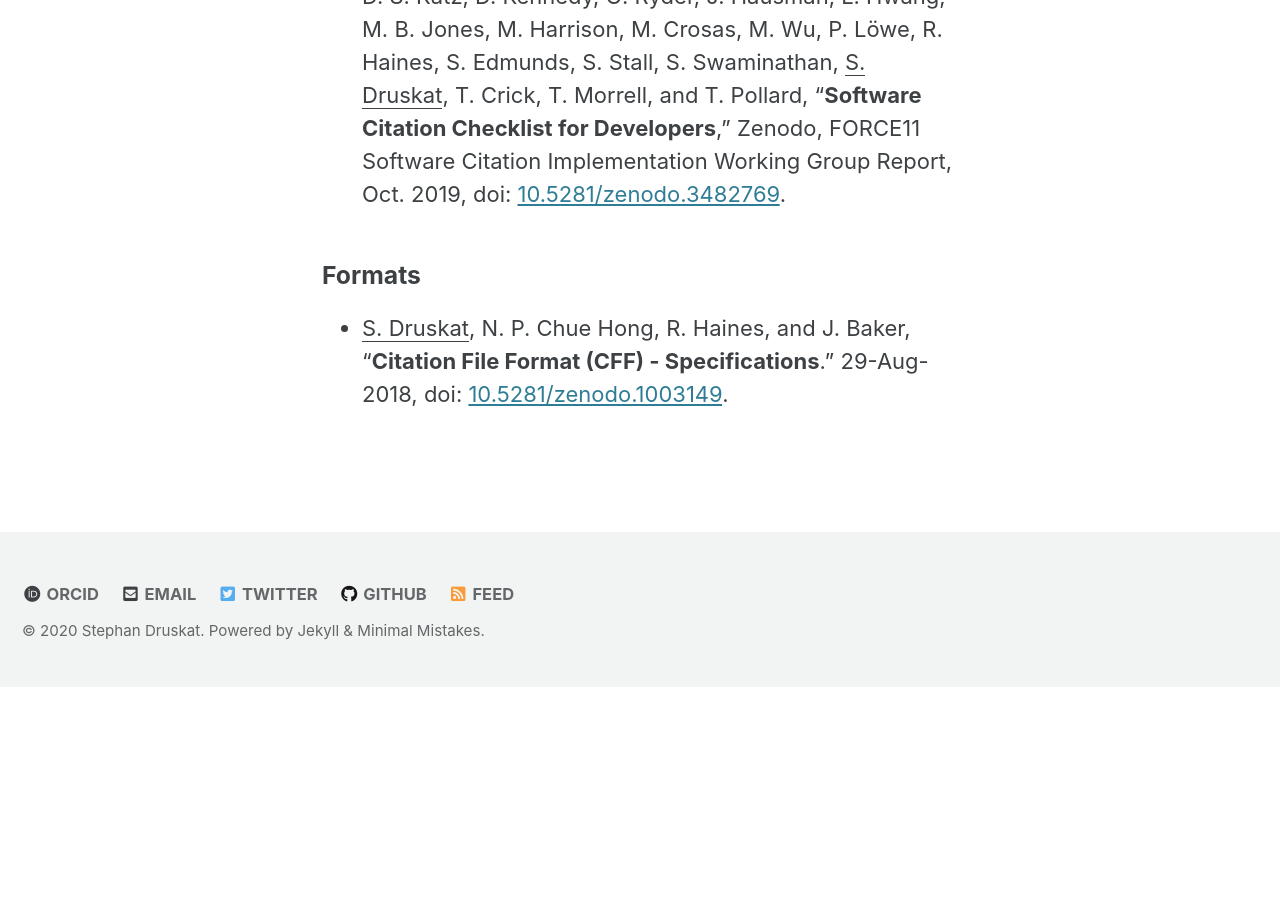
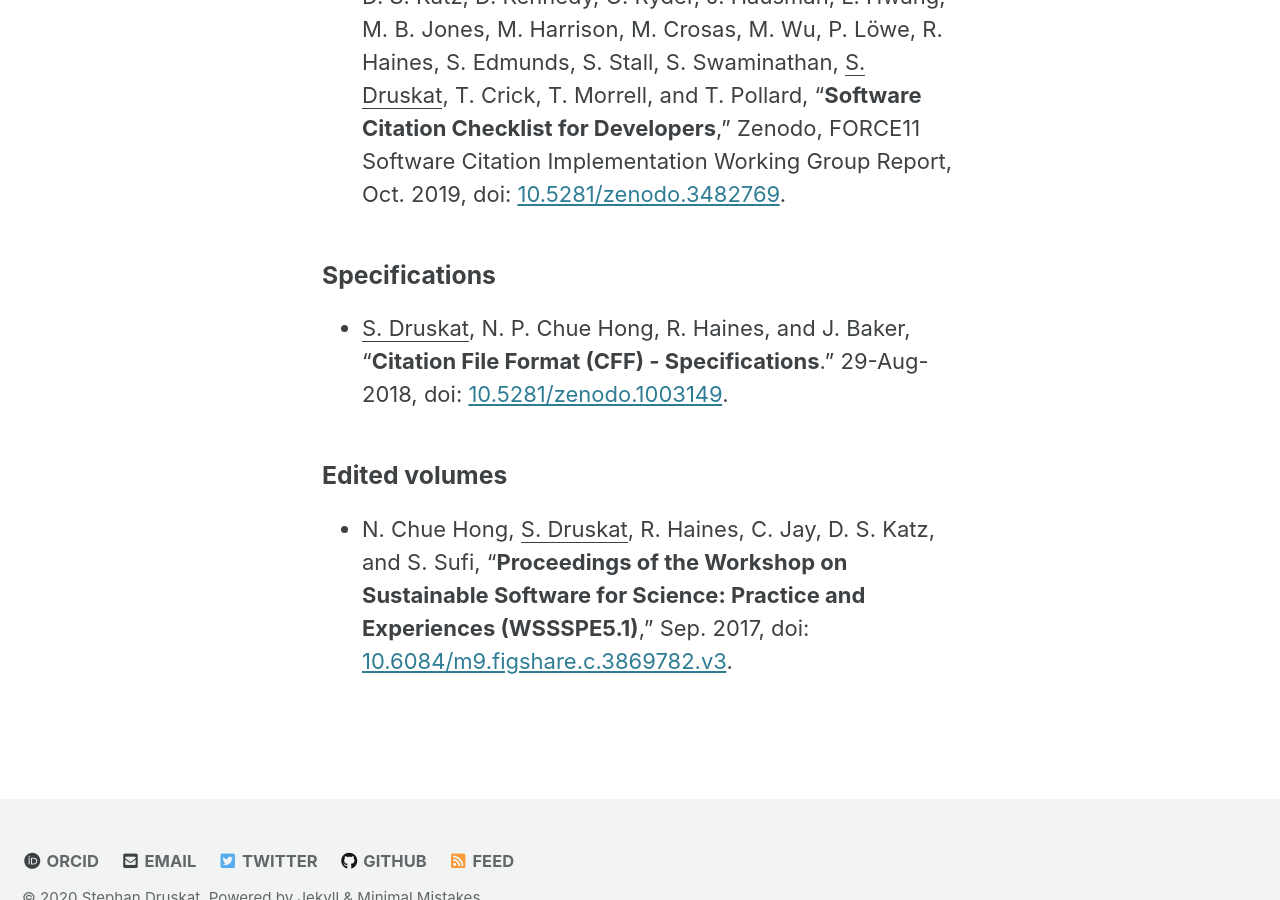
Before and after one commit to sdruskat/sdruskat.github.io, a Jekyll site: the page built from _pages/publications.md, in a window 1280 px wide and 900 px high, scrolled down 2155 px. Built offline with Jekyll 4.4.1, drawn with Linux system fonts in a browser that asks for light colours; cached includes are drawn as plain includes; comment, search, counter and statistics services are not loaded; before the commit the page ends 2842 px from its top, so only the background shows below that.

Commit message:
Add WSSSPE5.1 proceedings to publications

```diff
--- a/_data/navigation.yml
+++ b/_data/navigation.yml
@@ -12,5 +12,3 @@ main:
     url: "/projects/"
   # - title: "Blog"
   #   url: "/blog/"
-  # - title: "Sitemap"
-  #   url: /sitemap/
--- a/_pages/publications.md
+++ b/_pages/publications.md
@@ -29,6 +29,10 @@ A comprehensive list of publications is available on [my <i class="fab fa-fw fa-
 
 - N. P. Chue Hong, A. Allen, Gonzalez-Beltran, A. de Waard, A. M. Smith, C. Robinson, C. Jones, D. Bouquin, D. S. Katz, D. Kennedy, G. Ryder, J. Hausman, L. Hwang, M. B. Jones, M. Harrison, M. Crosas, M. Wu, P. Löwe, R. Haines, S. Edmunds, S. Stall, S. Swaminathan, <u>S. Druskat</u>, T. Crick, T. Morrell, and T. Pollard, "**Software Citation Checklist for Developers**," Zenodo, FORCE11 Software Citation Implementation Working Group Report, Oct. 2019, doi: [10.5281/zenodo.3482769](https://doi.org/10.5281/zenodo.3482769).
 
-### Formats
+### Specifications
 
 - <u>S. Druskat</u>, N. P. Chue Hong, R. Haines, and J. Baker, "**Citation File Format (CFF) - Specifications**." 29-Aug-2018, doi: [10.5281/zenodo.1003149](https://doi.org/10.5281/zenodo.1003149).
+
+### Edited volumes
+
+- N. Chue Hong, <u>S. Druskat</u>, R. Haines, C. Jay, D. S. Katz, and S. Sufi, "**Proceedings of the Workshop on Sustainable Software for Science: Practice and Experiences (WSSSPE5.1)**," Sep. 2017, doi: [10.6084/m9.figshare.c.3869782.v3](https://doi.org/10.6084/m9.figshare.c.3869782.v3).
```
